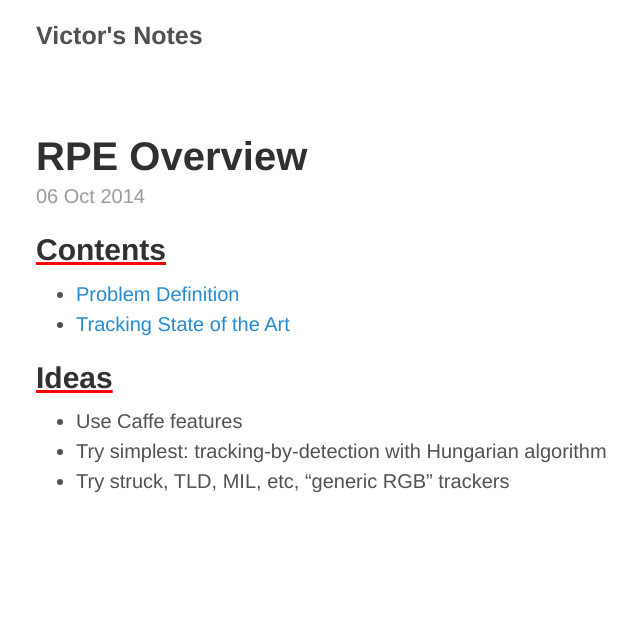
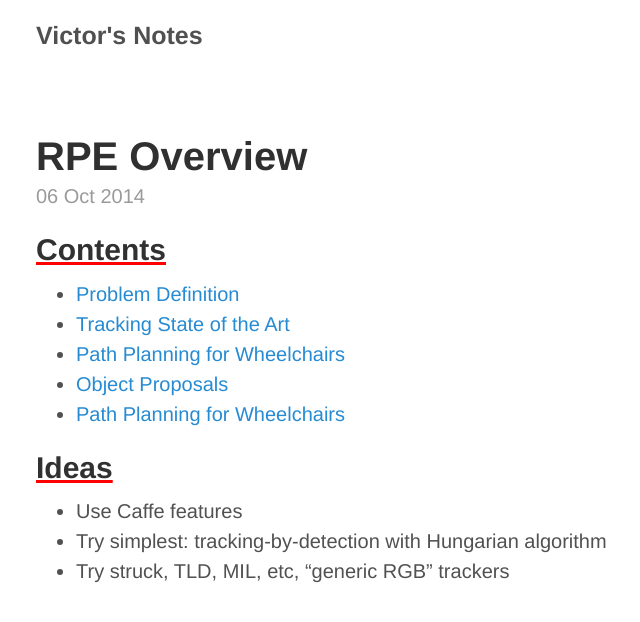
Before and after one commit to victorgan/victorgan.github.io, a Jekyll site: the page built from _posts/2014-10-06-rpe-overview.md, in a window 1280 px wide. Shown: the top 622 px of the page, without its empty margins (244-884 px from the left). Built offline with Jekyll 4.4.1, drawn with Linux system fonts in a browser that asks for light colours; nearby versions of some CDN libraries; library files that are not in the unit come from our copies; comment, search, counter and statistics services are not loaded.

Commit message:
Update 2014-10-06-rpe-overview.md

```diff
--- a/_posts/2014-10-06-rpe-overview.md
+++ b/_posts/2014-10-06-rpe-overview.md
@@ -8,6 +8,10 @@ title: RPE Overview
 
 - [Problem Definition]({% post_url 2014-10-06-rpe-problem %})
 - [Tracking State of the Art]({% post_url 2014-10-06-tracking-state-of-the-art %})
+- [Path Planning for Wheelchairs]({% post_url 2014-10-09-path-planning-for-wheelchairs %})
+- [Object Proposals]({% post_url 2014-10-16-object-proposals %})
+- [Path Planning for Wheelchairs]({% post_url 2014-10-09-path-planning-for-wheelchairs %})
+
 
 ## Ideas
 
```
